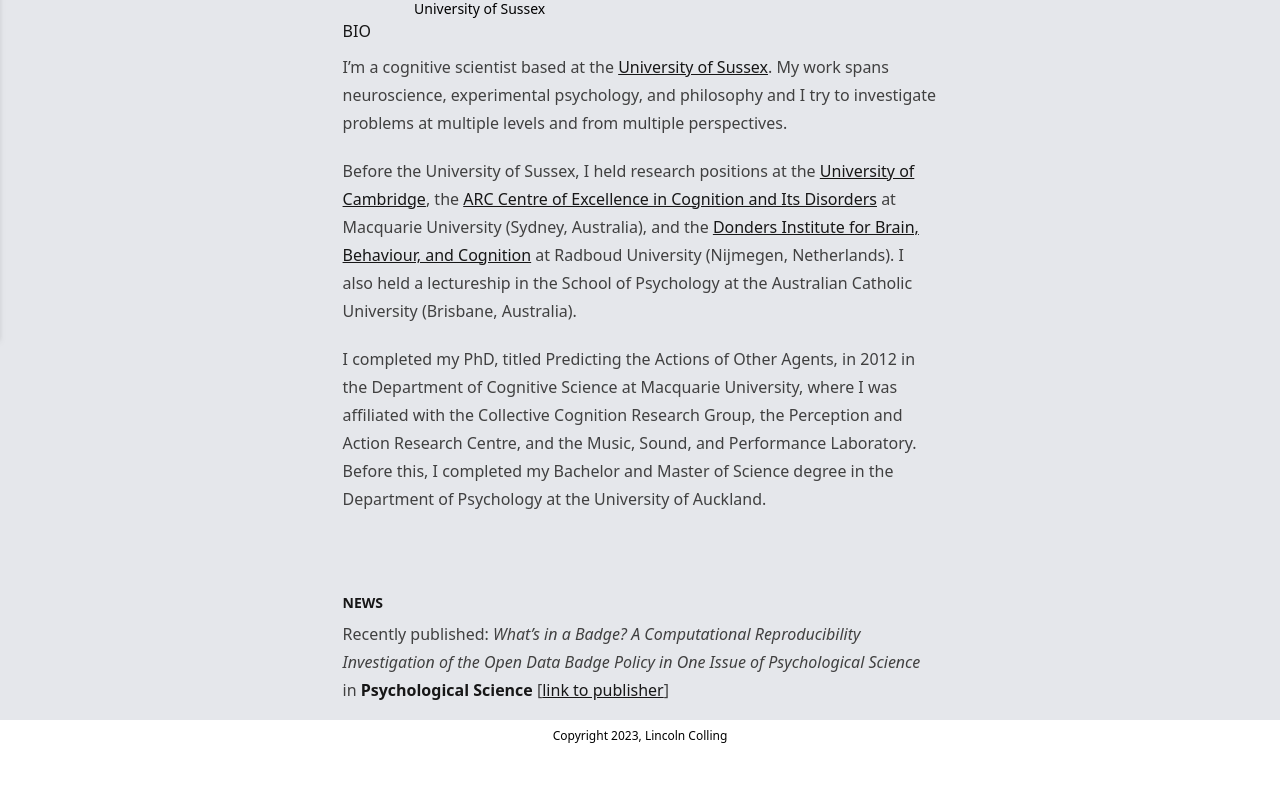
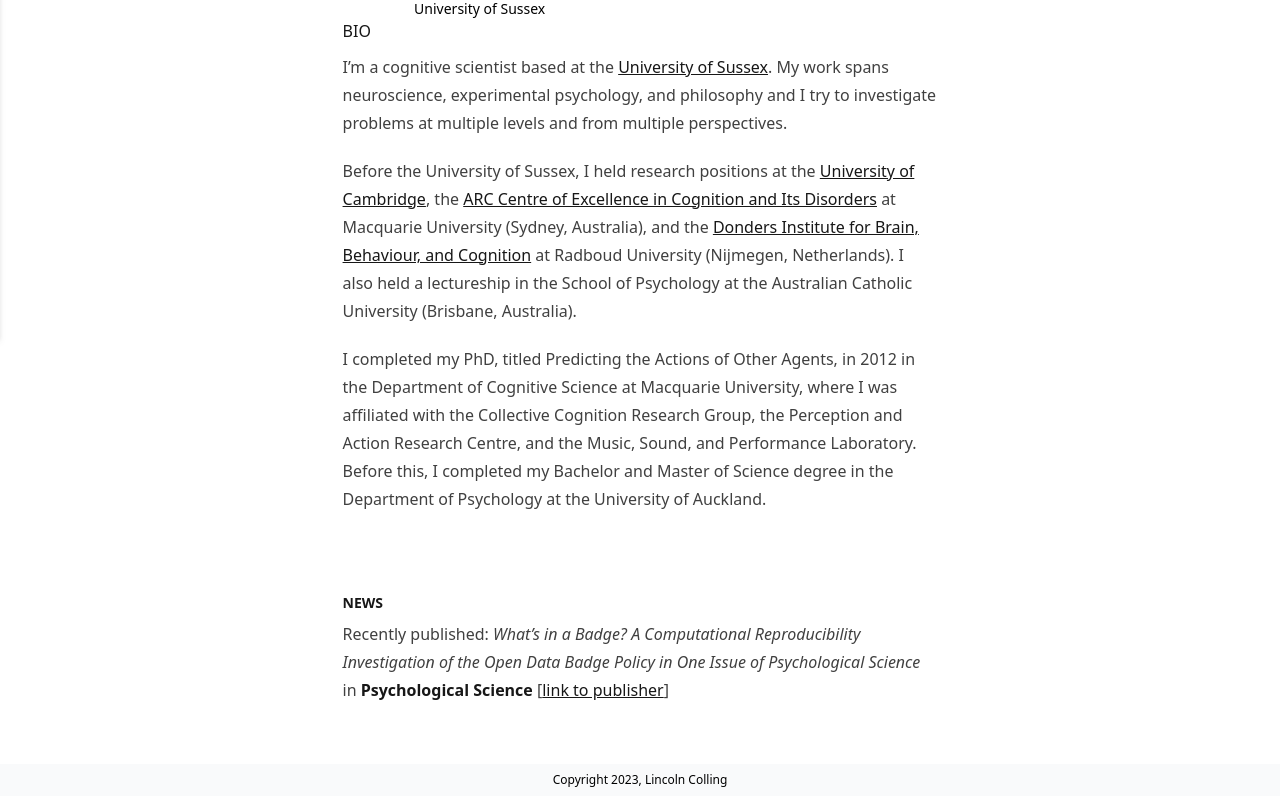
Before and after one commit to ljcolling/research-next-rewrite, a Next.js app: page / in a window 1280 px wide. Shown: the part 462-1258 px from the top of the page. Before the commit the page ends 1214 px from the top, so only its background shows below. Built offline with nearby package versions, Linux system fonts and the light colour scheme; some icons are missing.

Commit message:
temp site

```diff
--- a/src/components/layout.tsx
+++ b/src/components/layout.tsx
@@ -1,17 +1,17 @@
-import Head from 'next/head'
+import Head from 'next/head';
 import NextLink from "next/link";
 
 
 // eslint-disable-next-line @typescript-eslint/no-unused-vars
-import { useState, type ReactNode, type Dispatch, type SetStateAction } from "react"
 import { useRouter } from 'next/router';
+import { useState, type Dispatch, type ReactNode, type SetStateAction } from "react";
 
 
 
 const Main = ({ children }: { children: ReactNode }) => {
 
   return (
-    <main className='p-4 flex-grow bg-gray-200'>
+    <main className='p-4 flex-grow pb-5'>
       {children}
     </main>
   )
@@ -29,7 +29,7 @@
 ]
 
 
-const Body = ({ open, children }: { open: boolean; children: ReactNode }) => {
+const Body = ({ children }: { open: boolean; children: ReactNode }) => {
   return (
     <div className='flex flex-col h-screen'>
       {children}
@@ -40,11 +40,12 @@
 
 const Footer = () => {
   return (
-    <footer className="text-xs py-2 px-2 font-light text-center">
+    <footer className="text-xs py-2 px-2 font-light text-center bg-gray-50 mt-10 ">
       Copyright 2023, Lincoln Colling
     </footer>
   )
 }
+
 
 
 
@@ -86,7 +87,6 @@
 
 
 
-
 const MobileNav = ({
   open,
   setOpen,
@@ -102,7 +102,7 @@
 
     <div
       style={{ height: "100%" }}
-      className={`absolute top-0 left-0  w-screen z-10 bg-gray-800 transform
+      className={`absolute top-0 left-0  w-screen z-10 bg-gray-50 transform
 ${open ? "-translate-x-0" : "-translate-x-full"
         } transition-transform duration-300 ease-in-out filter drop-shadow-md
 
@@ -115,10 +115,10 @@
               <NextLink
                 key={key}
                 href={value.link}
-                className={`text-slate-100
+                className={`
 text-xl font-normal my-4
 
-                  } ${value.text === "Home" ? "font-semibold text-white" : ""}`}
+                  } ${value.text === "Home" ? "font-semibold " : ""}`}
                 onClick={() => {
                   setOpen(!open)
                 }}
@@ -139,7 +139,7 @@
 ) => {
   return (
 
-    <nav className={`flex md:flex-row px-4 py-4 h-20 max-auto items-center
+    <nav className={`bg-gray-100 flex md:flex-row px-4 py-4 h-20 max-auto items-center
 ${open ? "overflow-none z-10" : ""}
       `}>
       <NextLink href="/">
```
Also changed, not shown: src/text/bio.md (line endings or trailing spaces).
